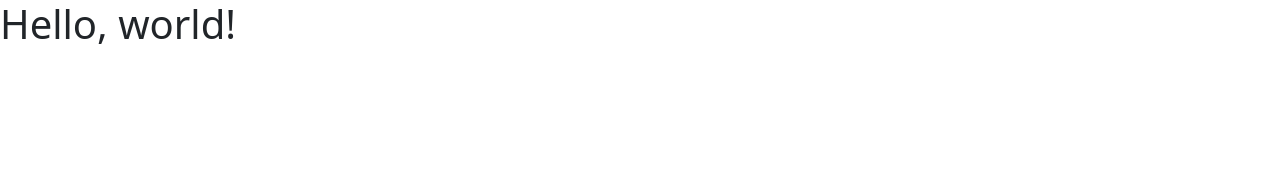
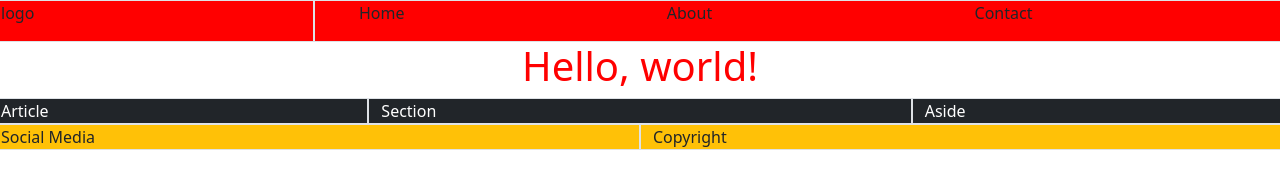
Before and after one commit to ironwoods36/collab-practice-MW, a plain HTML site: page index.html in a window 1280 px wide. Drawn offline with nearby package versions, Linux system fonts and the light colour scheme.

Commit message:
Added Columns

```diff
--- a/CSS/styles.css
+++ b/CSS/styles.css
@@ -0,0 +1,13 @@
+h1 {
+    text-align: center;
+    color: red;
+}
+
+header {
+    background-color: red;
+}
+
+.column-3{
+    display: inline-block;
+    width: 33%;
+}
--- a/index.html
+++ b/index.html
@@ -12,7 +12,44 @@
     <title>Hello, world!</title>
   </head>
   <body>
+    <header class="row">
+
+      <div class="col-3 border">logo</div>
+
+      <nav class="col border">
+
+        <ul>
+
+          <li class="column-3"><div>Home</div></li>
+
+          <li class="column-3"><div>About</div></li>
+
+          <li class="column-3"><div>Contact</div></li>
+
+        </ul>
+
+      <nav>
+    </header>
+
     <h1>Hello, world!</h1>
+
+    <main class="row bg-dark text-white">
+
+      <article class="col border">Article</article>
+
+      <section class="col-5 border">Section</section>
+
+      <aside class="col border">Aside</aside>
+
+    </main>
+
+    <footer class="row bg-warning">
+
+      <div class="col border">Social Media</div>
+
+      <div class="col border">Copyright</div>
+
+    </footer>
 
     <!-- Optional JavaScript; choose one of the two! -->
 
```
Also changed, not shown: 1 other file.
